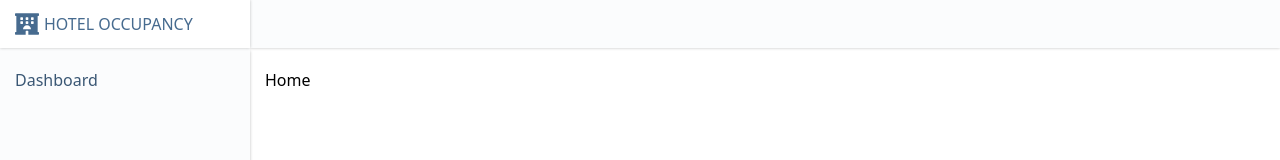
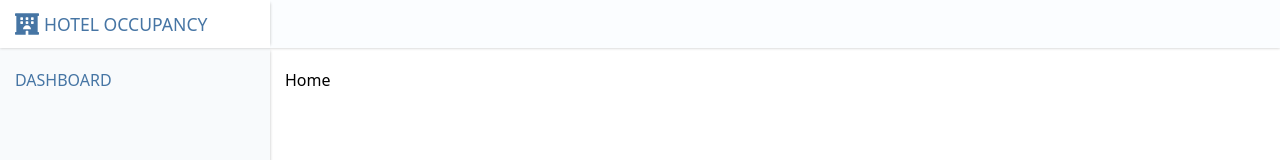
Before and after one commit to kazoli/hotel_manager_test, a React (Create React App) app: page / in a window 1280 px wide. Shown: the top 160 px of the page. Built offline with nearby package versions, Linux system fonts and the light colour scheme.

Commit message:
Continue sitebuild and styling

```diff
--- a/src/app/general/middlewares.ts
+++ b/src/app/general/middlewares.ts
@@ -1,6 +1,6 @@
 // Scroll top
 export const scrollTop = (
-  element: HTMLElement | (Window & typeof globalThis) = window,
+  element: Element | (Window & typeof globalThis) = window,
   behavior: 'auto' | 'smooth' = 'auto',
 ) => {
   element.scrollTo({
--- a/src/components/layout/DefaultLayout.tsx
+++ b/src/components/layout/DefaultLayout.tsx
@@ -1,25 +1,32 @@
-import SideBar from './SideBar';
+import { useState } from 'react';
+import SideNavigation from './SideNavigation';
+import JumpTop from './JumpTop';
 import Header from './Header';
-import Footer from './Footer';
-import JumpTop from './JumpTop';
 
 type tProps = {
   children: JSX.Element;
 };
 
 function DefaultLayout(props: tProps) {
+  const [showSideNavigation, setShowSideNavigation] = useState(false);
+
   return (
-    <main className="flex">
-      <SideBar />
-      <section id="scroll-content" className="flex-[10000_10000_auto] h-screen overflow-auto">
-        <Header />
-        <div className="content-positioner md:py-[20px] py-[10px] min-h-screen">
+    <>
+      <Header
+        showSideNavigation={showSideNavigation}
+        setShowSideNavigation={setShowSideNavigation}
+      />
+      <main className="flex h-screen pt-[3rem]">
+        <SideNavigation showSideNavigation={showSideNavigation} />
+        <section
+          id="jump-top-content"
+          className="content-positioner md:py-[20px] py-[10px] flex-[10000_10000_auto] scroll-bar overflow-auto"
+        >
           {props.children}
-        </div>
-        <Footer />
-      </section>
-      <JumpTop />
-    </main>
+        </section>
+        <JumpTop />
+      </main>
+    </>
   );
 }
 
--- a/src/components/layout/Footer.tsx
+++ /dev/null
@@ -1,9 +0,0 @@
-function Footer() {
-  return (
-    <footer className="content-positioner text-[#fff] flex-1 py-[10px] bg-[#4e759c] shadow-[inset_0_0_50px_0_#0a0f14]">
-      Hotel occupancy optimization administration. Designed by Kazoli.
-    </footer>
-  );
-}
-
-export default Footer;
--- a/src/components/layout/Header.tsx
+++ b/src/components/layout/Header.tsx
@@ -1,13 +1,25 @@
-import { RiMenuUnfoldLine } from 'react-icons/ri';
+import { RiMenuFoldLine, RiMenuUnfoldLine } from 'react-icons/ri';
 import Logo from './Logo';
 
-function Header() {
+type tProps = {
+  showSideNavigation: boolean;
+  setShowSideNavigation: React.Dispatch<React.SetStateAction<boolean>>;
+};
+
+function Header(props: tProps) {
   return (
-    <header className="sticky top-0 flex items-center bg-[#fbfcfd] shadow-[0_0_3px_0_#c0c0c0] h-[3rem]">
-      <div className="content-positioner md:hidden">
-        <RiMenuUnfoldLine className="text-[1.5rem] outline-none text-[#777]" />
+    <header className="fixed top-0 left-0 right-0 z-[10000] flex items-center bg-[#fbfdff] shadow-[0_0_3px_0_#c0c0c0] h-[3rem]">
+      <div
+        className="content-positioner md:hidden"
+        onClick={() => props.setShowSideNavigation(!props.showSideNavigation)}
+      >
+        {props.showSideNavigation ? (
+          <RiMenuFoldLine className="header-icon" />
+        ) : (
+          <RiMenuUnfoldLine className="header-icon" />
+        )}
       </div>
-      <Logo className="md:hidden shadow-[3px_0_3px_-3px_#c0c0c0,-3px_0_3px_-3px_#c0c0c0]" />
+      <Logo className="md:w-[270px] shadow-[3px_0_3px_-3px_#c0c0c0,-3px_0_3px_-3px_#c0c0c0]" />
       <div className="content-positioner flex-1 flex items-center justify-between"></div>
     </header>
   );
--- a/src/components/layout/JumpTop.tsx
+++ b/src/components/layout/JumpTop.tsx
@@ -4,11 +4,13 @@ import { AiOutlineUpSquare } from 'react-icons/ai';
 
 function JumpTop() {
   const [jumpTop, setJumpTop] = useState(false);
-  const element = document.getElementById('scroll-content');
+  const [element, setElement] = useState<Element | null>(null);
 
   useEffect(() => {
     if (element) {
-      element.addEventListener('scroll', () => setJumpTop(element.scrollTop > 200));
+      element.addEventListener('scroll', () => setJumpTop(element.scrollTop > 50));
+    } else {
+      setElement(document.querySelector('#jump-top-content'));
     }
   }, [element]);
 
@@ -16,7 +18,7 @@ function JumpTop() {
     <>
       {jumpTop && element && (
         <AiOutlineUpSquare
-          className="fixed bottom-[15px] right-[15px] bg-[#909090] hover:bg-[#476b8f] text-[2rem] text-[#ffffff] cursor-pointer transition-custom opacity-50 hover:opacity-100 z-[10000]"
+          className="fixed bottom-[15px] right-[15px] bg-[#909090] hover:bg-[#4d7fb3] text-[2rem] text-[#ffffff] cursor-pointer transition-custom opacity-50 hover:opacity-100 z-[10000]"
           title="Jump top"
           onClick={() => scrollTop(element, 'smooth')}
         />
--- a/src/components/layout/Logo.tsx
+++ b/src/components/layout/Logo.tsx
@@ -11,8 +11,8 @@ function Logo(props: tProps) {
       to="/"
       className={`${props.className} content-positioner flex gap-[5px] items-center cursor-pointer bg-[#fff] h-[3rem]`}
     >
-      <FaHotel className="text-[1.5rem] text-[#476b8f]" />
-      <span className="uppercase text-[#476b8f]">hotel occupancy</span>
+      <FaHotel className="text-[1.5rem] text-[#4675a4]" />
+      <span className="uppercase text-[#4675a4] text-[1.1rem]">hotel occupancy</span>
     </NavLink>
   );
 }
--- a/src/components/layout/SideBar.tsx
+++ /dev/null
@@ -1,14 +0,0 @@
-import Logo from './Logo';
-
-function SideBar() {
-  return (
-    <section className="transition-custom flex flex-col absolute top-0 left-[-260px] md:static w-[250px] z-[10000] bg-[#fbfcfd]">
-      <Logo className="shadow-[0_0_3px_0_#c0c0c0]" />
-      <div className="content-positioner flex-1 py-[20px] shadow-[3px_0_3px_-3px_#c0c0c0] text-[#3a5774]">
-        Dashboard
-      </div>
-    </section>
-  );
-}
-
-export default SideBar;
--- /dev/null
+++ b/src/components/layout/SideNavigation.tsx
@@ -0,0 +1,17 @@
+type tProps = {
+  showSideNavigation: boolean;
+};
+
+function SideNavigation(props: tProps) {
+  const left = props.showSideNavigation ? 'left-0' : 'left-[-280px]';
+
+  return (
+    <section
+      className={`${left} content-positioner transition-custom scroll-bar overflow-auto md:static absolute py-[20px] md:mt-0 mt-[3rem] md:h-[100%] h-[calc(100%-3rem)] top-0 w-[270px] max-h-screen bg-[#f8fafc] shadow-[3px_0_3px_-3px_#c0c0c0] z-[2]`}
+    >
+      <div className="font-[500] text-[#4675a4] uppercase">Dashboard</div>
+    </section>
+  );
+}
+
+export default SideNavigation;
--- a/src/components/pages/Main.tsx
+++ b/src/components/pages/Main.tsx
@@ -8,7 +8,7 @@ function Main() {
 
   return (
     <DefaultLayout>
-      <>Home</>
+      <div className="min-h-screen">Home</div>
     </DefaultLayout>
   );
 }
--- a/src/styles/index.css
+++ b/src/styles/index.css
@@ -12,7 +12,7 @@
   }
 }
 
-@layer components {
+@layer utilities {
   .transition-custom {
     @apply transition-all duration-300;
   }
@@ -22,5 +22,24 @@
   }
 }
 
-@layer utilities {
+@layer components {
+  .header-icon {
+    @apply text-[1.5rem] outline-none text-[#777];
+  }
+
+  .scroll-bar::-webkit-scrollbar {
+    @apply sm:w-[5px] w-[3px];
+  }
+
+  .scroll-bar::-webkit-scrollbar-track {
+    @apply my-[3px];
+  }
+
+  .scroll-bar::-webkit-scrollbar-thumb {
+    @apply bg-[#a2bdd7] rounded-[10rem];
+  }
+
+  .scroll-bar::-webkit-scrollbar-thumb:hover {
+    @apply bg-[#4d7fb3];
+  }
 }
```
